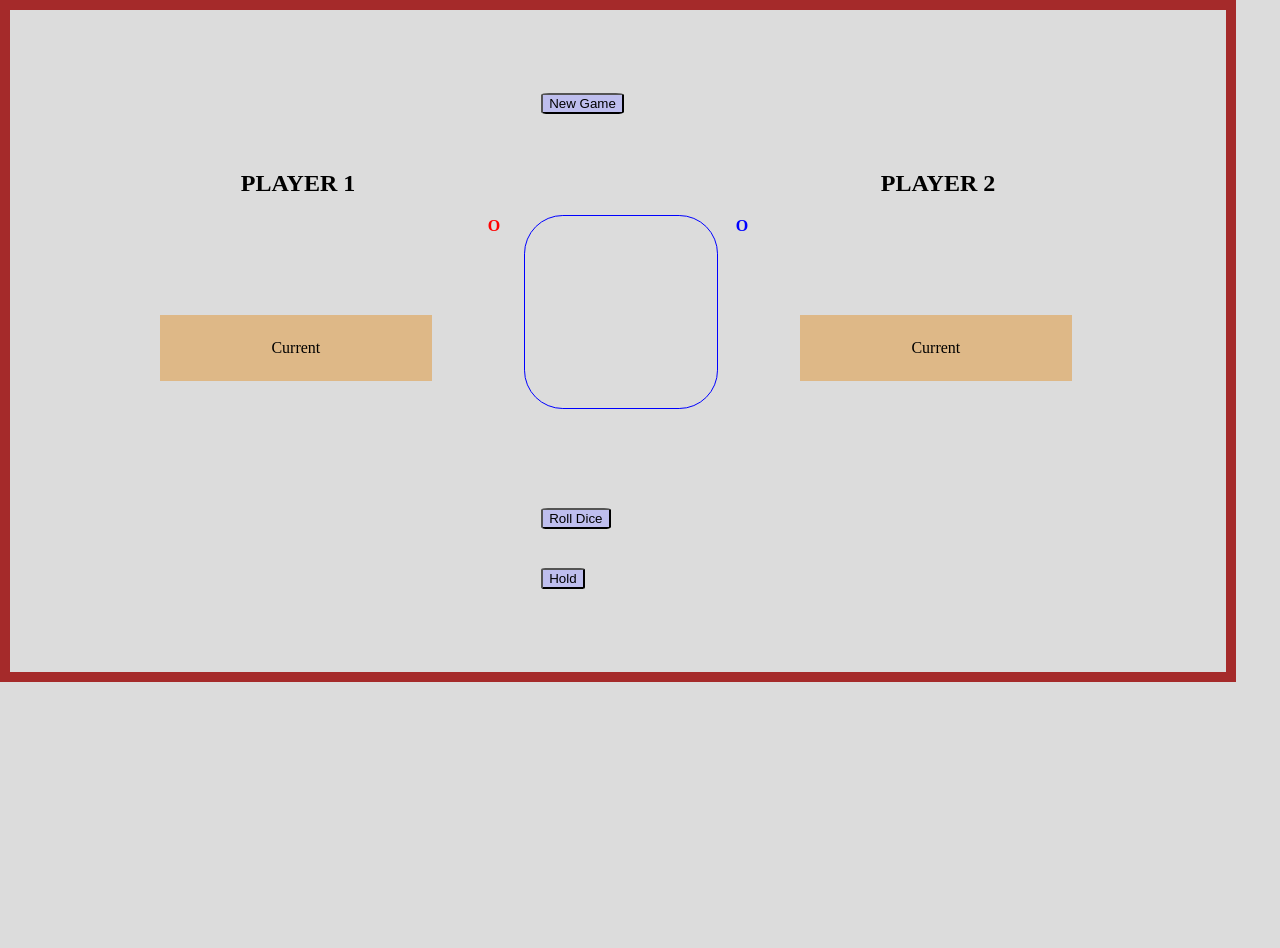
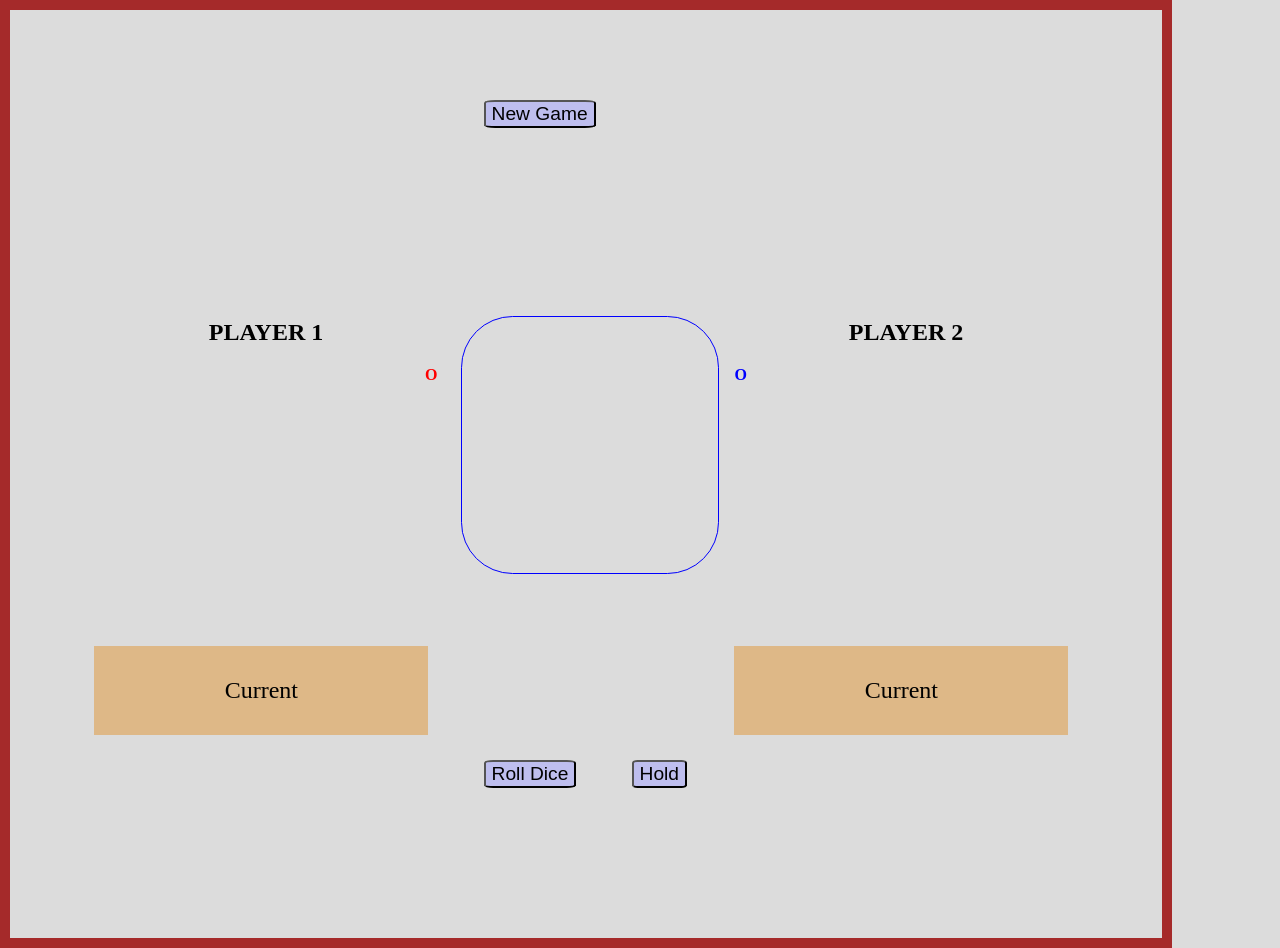
Before and after one commit to Karine167/JeuDesADeuxJoueurs, a plain HTML site: page index.html in a window 1280 px wide. Before the commit the page ends 800 px from the top, so only its background shows below. Drawn offline with Linux system fonts and the light colour scheme.

Commit message:
btn hover size btn and texts

```diff
--- a/script.js
+++ b/script.js
@@ -141,7 +141,7 @@ class Player{
     this.idtempo.textContent = this.tempo;
   }
   afficheMessage(message){
-    this.indicator.textContent = message;
+    this.indicator.innerHTML = message;
   }
   effaceMessage(){
     this.indicator.textContent = "O";
@@ -182,6 +182,7 @@ const changePlayer = ()=>{
 // Création d'une fonction pour gérer un tour de jeu
 const gameTour = ()=>{
     rollDice.addEventListener('click', ()=>{
+      if (gameIn){
         resultDe = Math.floor(Math.random() * 6)+1;
         afficheDe(resultDe);
         if (resultDe === 1) {
@@ -189,7 +190,6 @@ const gameTour = ()=>{
           initialTempo();
           affichePlayer();
         }else{
-        if (gameIn){
           if (player1.mustPlay){
             console.log(player1.tempo, resultDe)
             player1.tempo = player1.tempo + resultDe;
@@ -241,13 +241,13 @@ const affichePlayer = () => {
 //show who win
 const afficheWinner = () => {
   if (player1.total>=100){
-    player1.afficheMessage("You Won !! Congratulations !");
-    player2.afficheMessage("You lose !! Sorry !");
+    player1.afficheMessage(`You Won&nbsp;!! Congratulations&nbsp;!`);
+    player2.afficheMessage(`You lose&nbsp;!! Sorry&nbsp;!`);
     gameIn = false;
   }else{
     if (player2.total>=100){
-    player2.afficheMessage("You Won !! Congratulations !");
-    player1.afficheMessage("You lose !! Sorry !");
+      player2.afficheMessage(`You Won&nbsp;!! Congratulations&nbsp;!`);
+      player1.afficheMessage(`You lose&nbsp;!! Sorry&nbsp;!`);
     gameIn = false;
     } else {
       affichePlayer();
--- a/style.css
+++ b/style.css
@@ -4,17 +4,22 @@ body{
   border: 10px solid brown;
   padding: 5%;
   margin: 0;
-  height: auto;
+  height: 100vh;
   font-size: 1em;
 }
 #total1, #total2{
   font-weight: 700;
-  font-size: 2em;
+  font-size: 2.2em;
 }
-
+#total1{
+  color: red;
+}
+#total2{
+  color:blue;
+}
 .Joueur1{
-  width: 35vw;
-  margin-top: 5%;
+  width: 30vw;
+  margin-top: 20%;
   text-align: center;
   padding : 2%;
 }
@@ -23,10 +28,11 @@ body{
   color:red;
   display: block;
   text-align: right;
+  height: 15vh;
 }
 .Joueur2{
-  width: 35vw;
-  margin-top: 5%;
+  width: 30vw;
+  margin-top: 20%;
   padding : 2%;
   text-align: center;
 }
@@ -35,33 +41,41 @@ body{
   color:blue;
   display: block;
   text-align: left;
+  height: 15vh;
 }
 .temp{
-  width:20vw;
+  width:25vw;
   background: burlywood;
   text-align: center;
-  margin-left: 5vw;
   padding: 2%;
-  margin-top: 10vh;
+  margin-top: 20vh;
+  font-size: 1.5em;
 }
 .control{
-  width: 15vw;
+  width: 20vw;
   display:block;
   justify-content: center;
 }
 button{
   background: rgb(190, 190, 238);
+  color: black;
   border-radius: 10%;
-  margin: 10%
+  margin: 10%;
+  font-size: larger;
+}
+button:hover{
+  background:  rgb(69, 69, 80);
+  color: whitesmoke;
+  border : 2px solid black;
 }
 #de{
-  width: 15vw;
-  height: 15vw;
+  width: 20vw;
+  height: 20vw;
   padding: 1%;
   text-align: center;
   font-weight: bold;
-  margin-top: 10vh;
-  margin-bottom: 10vh;
+  margin-top: 20vh;
+  margin-bottom: 20vh;
 }
 #diceShow{
   width: 100%;
```
Lines whose indentation alone changed are shown as unchanged.
